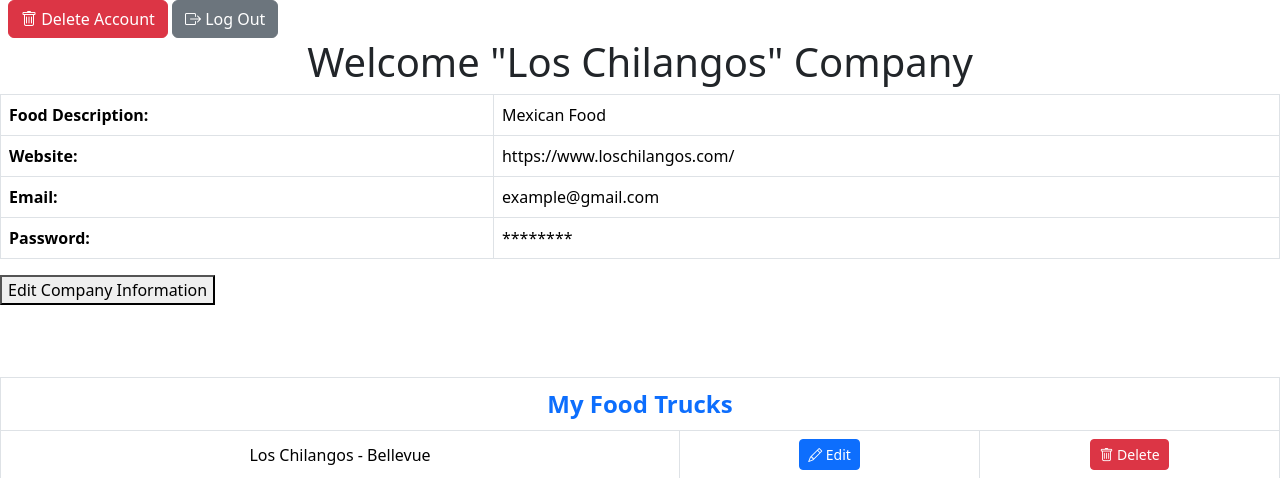
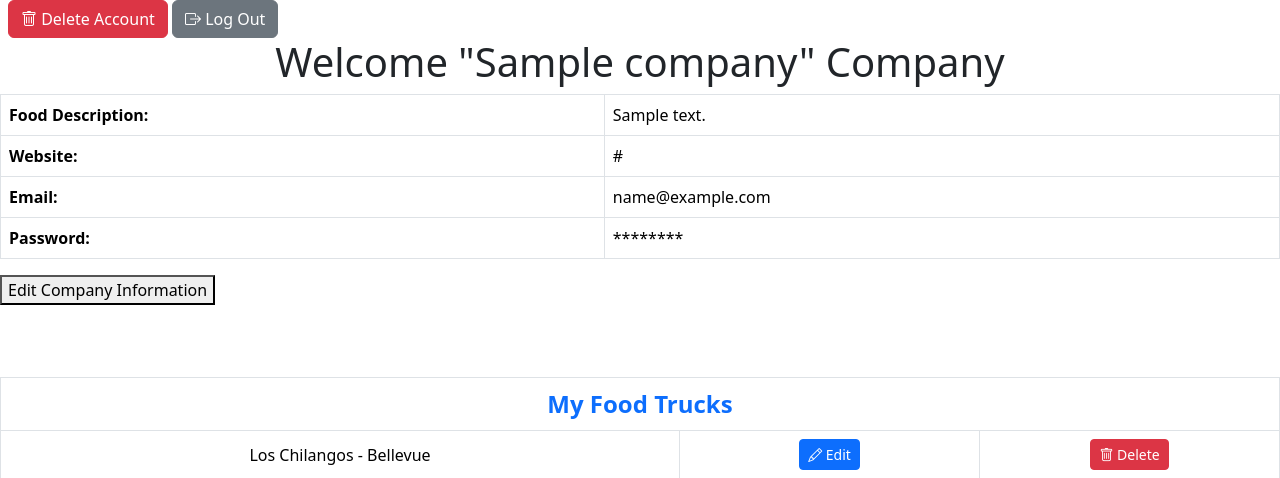
Before and after one commit to nayalbiter/MyFoodTruck, a Flask app: template templates/foodCompanyPage.html in a window 1280 px wide. Shown: the top 478 px of the page. Run offline with Flask 3, Linux system fonts and the light colour scheme; the template is opened without the code that fills it: most values are stand-ins (such as "Sample title", 1, 10 or a date in 2020).

Commit message:
food company page.html can show the company information from the database now :)

```diff
--- a/app.py
+++ b/app.py
@@ -4,51 +4,66 @@
 
 app = Flask(__name__)
 
+#connect to database locally CHECK
+def connectToDatabase():
+    return mysql.connector.connect(
+        host="localhost",
+        user="root",
+        password="root",
+        database="Food_Trucks_Database"
+    )
+
+# Home page
 @app.route('/')
 def index():
     return render_template("index.html")
 
-
-#connection to dBase locally --CHECK THIS!!!
-foodTrucks_db = mysql.connector.connect(
-    host="localhost",
-    user="root",
-    password="root",
-    database="Food_Trucks_Database"
-)
-
-cursor = foodTrucks_db.cursor()
-
-#food truck owners set up
+# Register Food Truck company
 @app.route('/registerFoodCompanyPage')
 def go2RegisterCompany():
     return render_template("registerFoodTruckCompany.html")
 
-
-#register a company
+# create company's form
 @app.route('/createCompany', methods=['POST'])
 def createCompanyForm():
     company_name = request.form['company']
     food_description = request.form['foodTruckDescription']
-    business_website =  request.form['foodTruckWebsite']
+    business_website = request.form['foodTruckWebsite']
     company_email = request.form['companyEmail']
     password = request.form['companyPassword']
-
     secure_password = generate_password_hash(password)
 
-    query = """
+    insertCompany_query = """
     INSERT INTO food_companies (company_name, food_description, business_website, email, password)
     VALUES (%s, %s, %s, %s, %s)
     """
 
-    #todo: include a try/except for error handling, just in case...CHEck
-    cursor.execute(query, (company_name, food_description, business_website, company_email, secure_password))
+    try:
+        foodTruckDb = connectToDatabase()
+        cursor = foodTruckDb.cursor(dictionary=True)
+        cursor.execute(insertCompany_query, (company_name, food_description, business_website, company_email,secure_password))
+        foodTruckDb.commit()
 
-    foodTrucks_db.commit()
+        #show the information of the company in the food Company main page
+        cursor.execute("""
+            SELECT company_name, food_description, business_website, email
+            FROM food_companies
+            WHERE company_Id = LAST_INSERT_ID()
+        """)
+        company = cursor.fetchone()
+        if not company:
+            raise ValueError("No company data found after insertion.")
 
-    print ("Company profile created successfully!")
-    return render_template("foodCompanyPage.html")
+    except mysql.connector.Error as err:
+        print(f"Database error: {err}")
+        return f"An error occurred while processing your request: {err}", 500
 
+    finally:
+        cursor.close()
+        foodTruckDb.close()
+
+    print(f"Company details fetched: {company}")
+    return render_template("foodCompanyPage.html", company=company)
 
 if __name__ == '__main__':
     app.run(debug=True)
--- a/templates/foodCompanyPage.html
+++ b/templates/foodCompanyPage.html
@@ -25,22 +25,22 @@
         </a>
     </div>
 
-    <h1 id="title"> Welcome "Los Chilangos" Company</h1>
+    <h1 id="title"> Welcome "{{ company.company_name }}" Company </h1>
 
     <div class="table-responsive">
         <table class="table table-bordered">
             <tbody>
                 <tr>
                     <th scope="row">Food Description:</th>
-                    <td>Mexican Food</td>
+                    <td>{{ company.food_description }}</td>
                 </tr>
                 <tr>
                     <th scope="row">Website:</th>
-                    <td>https://www.loschilangos.com/</td>
+                    <td>{{ company.business_website }}</td>
                 </tr>
                 <tr>
                     <th scope="row">Email:</th>
-                    <td>example@gmail.com</td>
+                    <td>{{ company.email }}</td>
                 </tr>
                 <tr>
                     <th scope="row">Password:</th>
```
Also changed, not shown: databaseQuery.sql (added, +24 -0 lines).
